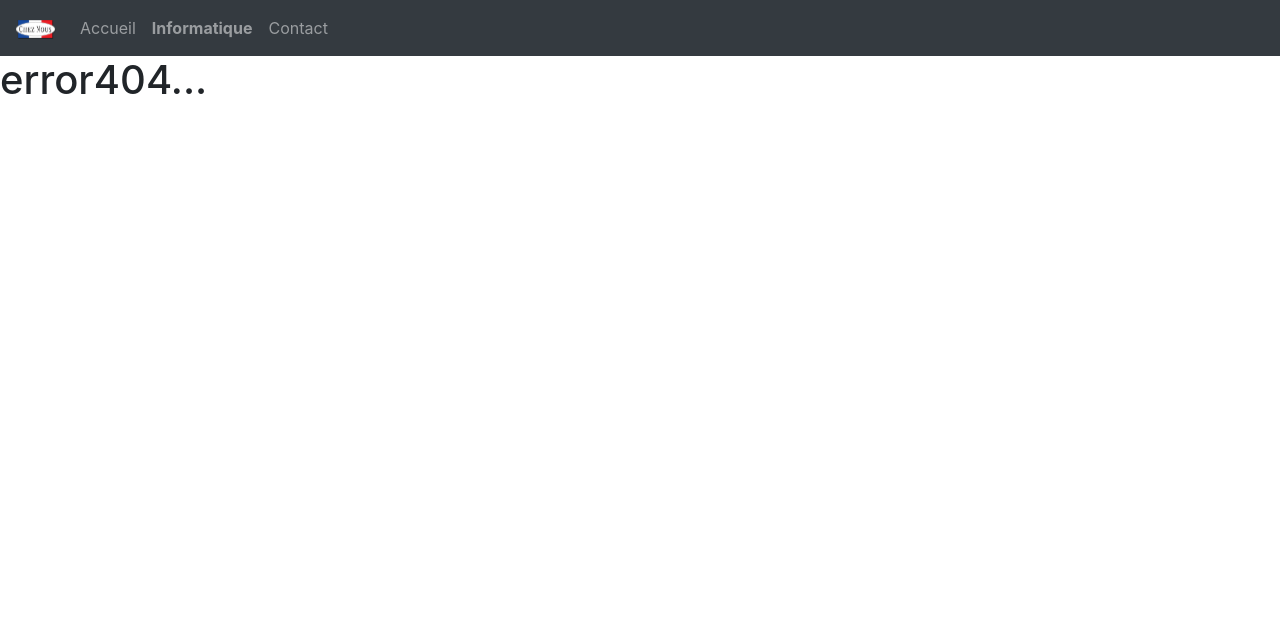
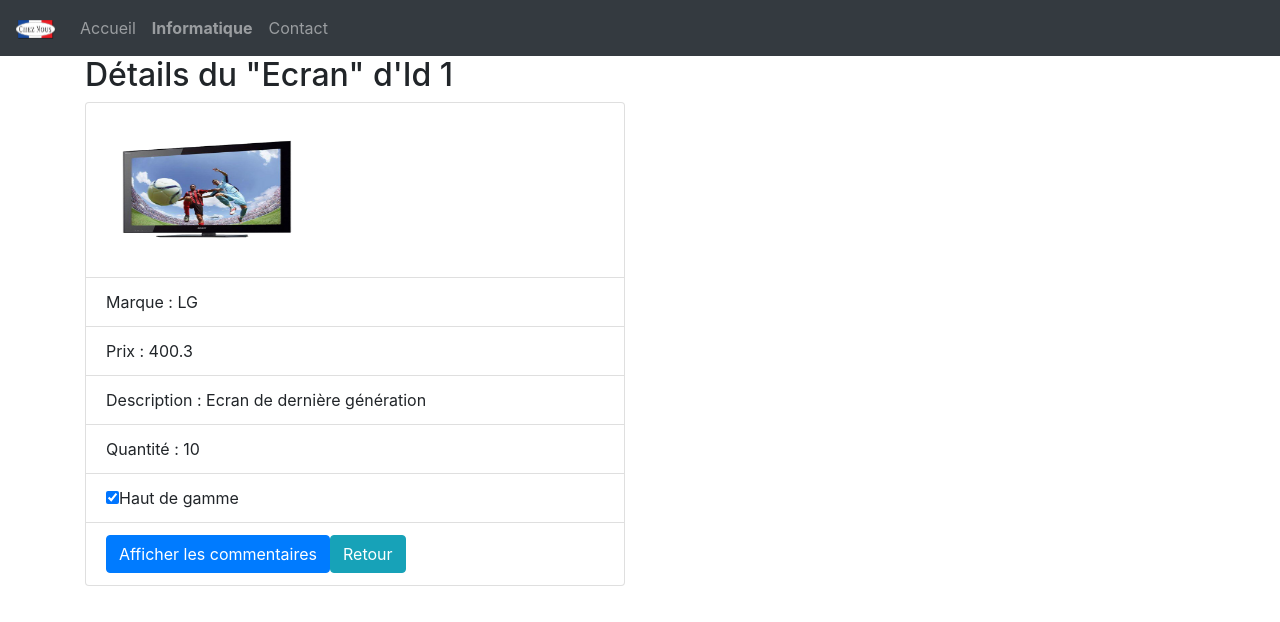
Before and after one commit to TrabelsiNour/ProjetNourTrabelsi, an Angular app: page /listmateriel/1 in a window 1280 px wide. Shown: the top 622 px of the page. Built offline with nearby package versions, Linux system fonts and the light colour scheme.

Commit message:
Routage terminé de l’application

```diff
--- a/src/app/app-routing.module.ts
+++ b/src/app/app-routing.module.ts
@@ -1,6 +1,7 @@
 import { NgModule } from '@angular/core';
 import { Routes, RouterModule } from '@angular/router';
 import { AcceuilsComponent } from './composants/acceuils/acceuils.component';
+import { DetailmaterielComponent } from './composants/informatiques/detailmateriel/detailmateriel.component';
 import { ListmaterielComponent } from './composants/informatiques/listmateriel/listmateriel.component';
 import { ContactComponent } from './contact/contact.component';
 import { Error404Component } from './error404/error404.component';
@@ -9,6 +10,7 @@ const routes: Routes = [
 {path:'accueil', component:AcceuilsComponent},
 {path:'listmateriel', component:ListmaterielComponent},
 {path:'contact', component:ContactComponent},
+{path:'listmateriel/:id', component:DetailmaterielComponent},
 {path:'', redirectTo:'accueil', pathMatch:'full'},
 {path:'**', component:Error404Component}
 
--- a/src/app/composants/informatiques/detailmateriel/detailmateriel.component.css
+++ b/src/app/composants/informatiques/detailmateriel/detailmateriel.component.css
@@ -0,0 +1,4 @@
+img{
+  height: 150px;
+  width: 200px ;
+}
--- a/src/app/composants/informatiques/detailmateriel/detailmateriel.component.html
+++ b/src/app/composants/informatiques/detailmateriel/detailmateriel.component.html
@@ -12,6 +12,7 @@
                         <li class="list-group-item">
                             <button type="button" class="btn btn-primary"
                             (click)="onclick()">Afficher les commentaires</button>
+                            <button type="button" class="btn btn-info" (click)="onAccueil()">Retour</button>
                         </li>
                     </ul>
           </div>
--- a/src/app/composants/informatiques/detailmateriel/detailmateriel.component.ts
+++ b/src/app/composants/informatiques/detailmateriel/detailmateriel.component.ts
@@ -1,6 +1,7 @@
 import { MaterielService } from 'src/app/Services/materiel.service';
 import { Component, OnInit } from '@angular/core';
 import { Materiel } from 'src/app/models/materiel';
+import { ActivatedRoute, Router } from '@angular/router';
 
 @Component({
 
@@ -10,7 +11,7 @@ import { Materiel } from 'src/app/models/materiel';
 })
 export class DetailmaterielComponent implements OnInit {
   materiel:Materiel;
-
+  id:number;
 
 
 
@@ -21,13 +22,19 @@ onclick(){
   this.nouns = !this.nouns;
 }
 
+onAccueil()
+{
+this.router.navigate(['/listmateriel']);
+}
 
 
-constructor(private materielservice:MaterielService) { }
+
+constructor(private materielservice:MaterielService,private activatedRoute:ActivatedRoute,private router:Router) { }
 
 ngOnInit(): void {
 
-  this.materiel= this.materielservice.getMaterielById('2');
+  this.materiel= this.materielservice.getMaterielById(this.activatedRoute.snapshot.params['id']);
+
 
 }
 
--- a/src/app/composants/informatiques/listmateriel/listmateriel.component.html
+++ b/src/app/composants/informatiques/listmateriel/listmateriel.component.html
@@ -10,4 +10,4 @@
 </div>
 </div>
 
-<nou-detailmateriel></nou-detailmateriel>
+<router-outlet></router-outlet>
--- a/src/app/composants/informatiques/materiel/materiel.component.html
+++ b/src/app/composants/informatiques/materiel/materiel.component.html
@@ -15,6 +15,6 @@
             </span>
   </div>
   <div class="card-footer text-muted">
-    <button type="button" class="btn btn-primary">détails</button>
+    <a [routerLink]="['/listmateriel', t.id]" > <button type="button" class="btn btn-primary">détails</button></a>
   </div>
 </div>
```
